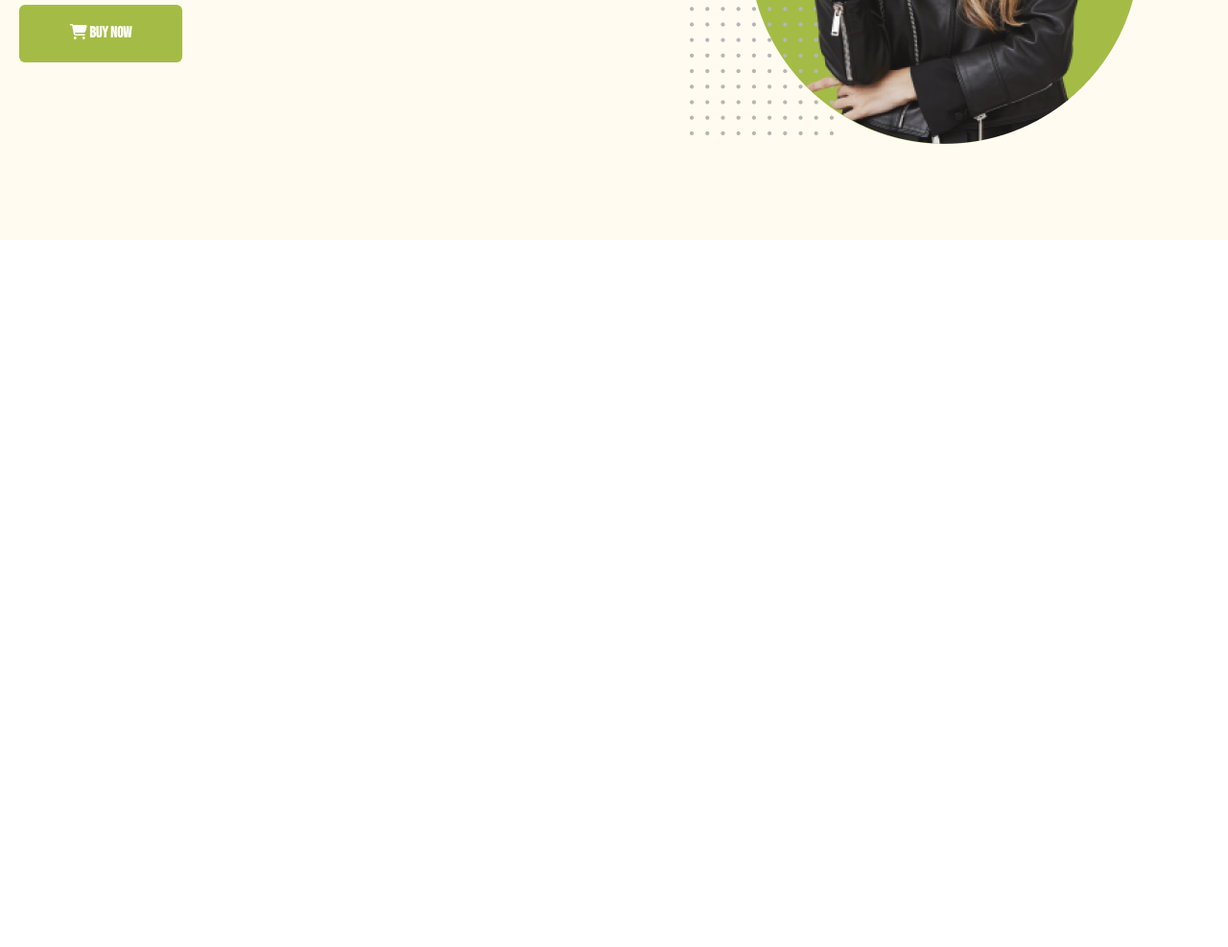
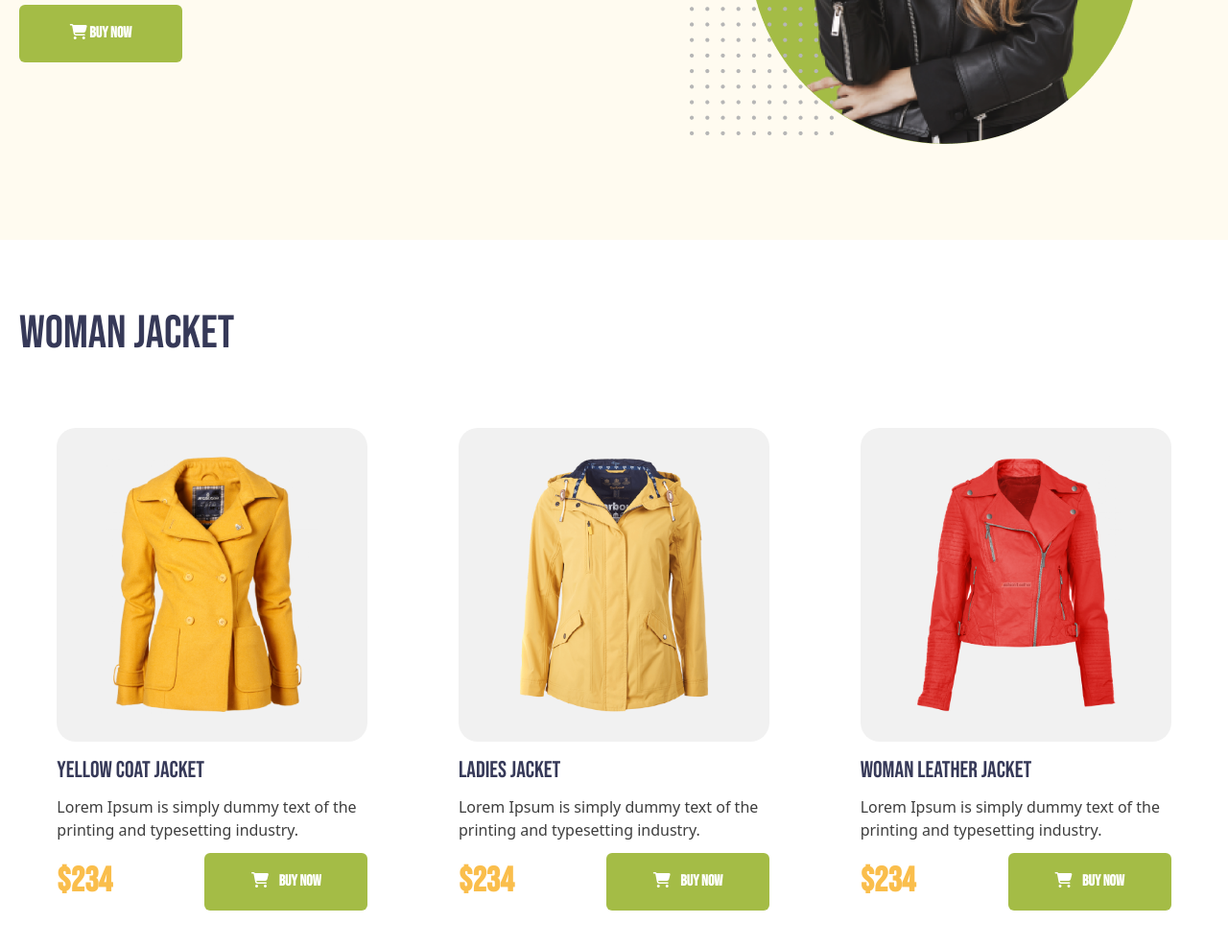
Before and after one commit to morsalin102666/hero-panguin-fashion-repo, a plain HTML site: page index.html in a window 1280 px wide. Shown: the part 575-1562 px from the top of the page at 96% size. Before the commit the page ends 825 px from the top, so only its background shows below. Drawn offline with nearby package versions, Linux system fonts and the light colour scheme.

Commit message:
womane section commit

```diff
--- a/index.html
+++ b/index.html
@@ -22,7 +22,7 @@
     <!-- ===================== HEADER SECTION ==================== -->
     <header class="bg-[#FFFBF0]">
         <!-- nav section -->
-        <section class="container mx-auto py-11 hidden md:block">
+        <section class="container mx-auto py-11 hidden lg:block">
             <nav>
                 <div class="flex justify-between items-center">
                     <div>
@@ -40,7 +40,7 @@
             </nav>
         </section>
         <!-- Be the Penguins of Winter -->
-        <section class="container mx-auto py-10 md:py-20">
+        <section class="container mx-auto py-10 lg:py-20">
             <div class="grid grid-cols-1 md:grid-cols-2 gap-5 p-5">
                 <div class="flex ju justify-center flex-col">
                     <h1 class="text-[40px] md:text-[80px] leading-[45px] md:leading-[96px] font-bold uppercase"><span class="text-[#FABE4C]">Be the
@@ -59,8 +59,67 @@
         </section>
     </header>
     <!-- ===================== MAIN SECTION ==================== -->
-    <main>
-
+    <main class="container mx-auto p-5">
+        <!-- W0Man Jacket -->
+        <section>
+            <h1 class="my-[49px] text-5xl font-medium leading-[58px] text-[#363958]">WOMAN JACKET</h1>
+            <div class="grid grid-cols-1 lg:grid-cols-3 gap-4 mx-auto">
+                <div class="flex justify-center items-center">
+                    <div class="mx-auto p-5 shado-css rounded-xl">
+                        <div
+                            class="w-[324px] h-[327px] bg-[#F1F1F1] rounded-[20px] p-3 flex justify-center items-center mb-4">
+                            <img src="./images/jacket-1.png" class="w-[220px]" alt="Jacket">
+                        </div>
+                        <h3 class="text-2xl leading-7 font-medium mb-3 text-[#363958]">Yellow Coat Jacket</h3>
+                        <p class="leading-6 text-[#3E3E3E] font-sans mb-3">Lorem Ipsum is simply dummy text of the<br>
+                            printing and typesetting industry.</p>
+                        <div class="flex justify-between items-center">
+                            <span class="text-4xl leading-10 font-black text-[#FABE4C]">$234</span>
+                            <button class="w-[170px] h-[60px] bg-[#A4BC46] rounded-md">
+                                <span><i class="fa-solid fa-cart-shopping text-white"></i></span>
+                                <span class="text-white ml-2 font-semibold">BUY NOW</span>
+                            </button>
+                        </div>
+                    </div>
+                </div>
+                <div class="flex justify-center items-center">
+                    <div class="mx-auto p-5 shado-css rounded-xl">
+                        <div
+                            class="w-[324px] h-[327px] bg-[#F1F1F1] rounded-[20px] p-3 flex justify-center items-center mb-4">
+                            <img src="./images/jacket-2.png" class="w-[220px]" alt="Jacket">
+                        </div>
+                        <h3 class="text-2xl leading-7 font-medium mb-3 text-[#363958]">Ladies Jacket</h3>
+                        <p class="leading-6 text-[#3E3E3E] font-sans mb-3">Lorem Ipsum is simply dummy text of the<br>
+                            printing and typesetting industry.</p>
+                        <div class="flex justify-between items-center">
+                            <span class="text-4xl leading-10 font-black text-[#FABE4C]">$234</span>
+                            <button class="w-[170px] h-[60px] bg-[#A4BC46] rounded-md">
+                                <span><i class="fa-solid fa-cart-shopping text-white"></i></span>
+                                <span class="text-white ml-2 font-semibold">BUY NOW</span>
+                            </button>
+                        </div>
+                    </div>
+                </div>
+                <div class="flex justify-center items-center">
+                    <div class="mx-auto p-5 shado-css rounded-xl">
+                        <div
+                            class="w-[324px] h-[327px] bg-[#F1F1F1] rounded-[20px] p-3 flex justify-center items-center mb-4">
+                            <img src="./images/jacket-3.png" class="w-[220px]" alt="Jacket">
+                        </div>
+                        <h3 class="text-2xl leading-7 font-medium mb-3 text-[#363958]">Woman Leather Jacket</h3>
+                        <p class="leading-6 text-[#3E3E3E] font-sans mb-3">Lorem Ipsum is simply dummy text of the<br>
+                            printing and typesetting industry.</p>
+                        <div class="flex justify-between items-center">
+                            <span class="text-4xl leading-10 font-black text-[#FABE4C]">$234</span>
+                            <button class="w-[170px] h-[60px] bg-[#A4BC46] rounded-md">
+                                <span><i class="fa-solid fa-cart-shopping text-white"></i></span>
+                                <span class="text-white ml-2 font-semibold">BUY NOW</span>
+                            </button>
+                        </div>
+                    </div>
+                </div>
+            </div>
+        </section>
     </main>
     <!-- ===================== FOOTER SECTION ==================== -->
     <footer>
```
